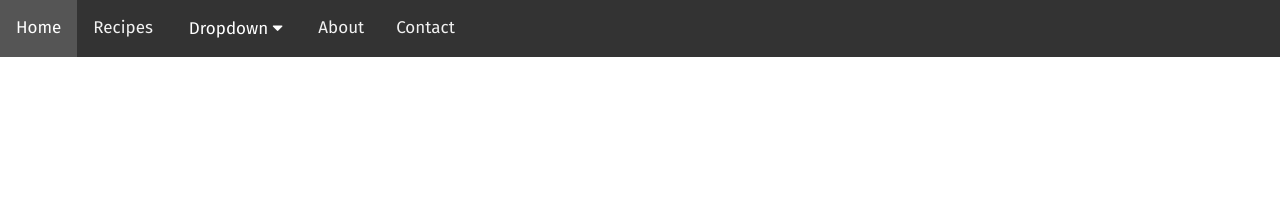
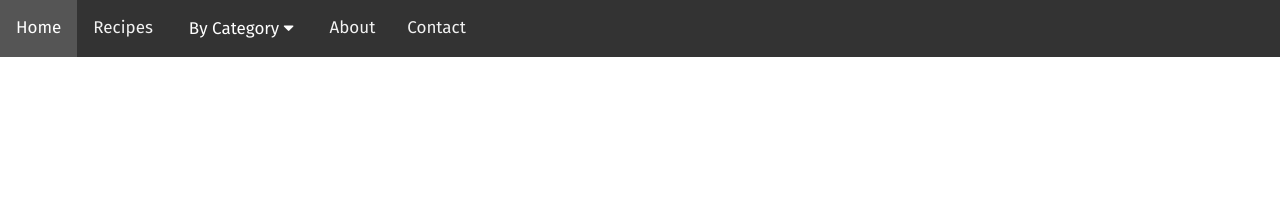
Before and after one commit to mallikasdishes/github.io, a Jekyll site: the page built from index.html, in a window 1280 px wide and 900 px high. Shown: the top 210 px of the window. Built offline with Jekyll 4.4.1, drawn with Linux system fonts in a browser that asks for light colours; some web fonts are replaced; the list of posts is cut into pages by our own code.

Commit message:
Update navigation.html

```diff
--- a/_includes/navigation.html
+++ b/_includes/navigation.html
@@ -2,7 +2,7 @@
   <a href="/" class="active">Home</a>
   <a href="/recipes/">Recipes</a>
   <div class="dropdown">
-    <button class="dropbtn">Dropdown
+    <button class="dropbtn">By Category
       <i class="fa fa-caret-down"></i>
     </button>
     <div class="dropdown-content">
@@ -15,7 +15,9 @@
       <a href="/snacks/">Snacks</a>
     </div>
   </div>
-  <a href="/about/">About</a>
-  <a href="/contact/">Contact</a>
+  <div class="topnav-right">
+    <a href="/about/">About</a>
+    <a href="/contact/">Contact</a>
+  </div>
   <a href="javascript:void(0);" style="font-size:15px;" class="icon" onclick="myFunction()">&#9776;</a>
 </div>
```
